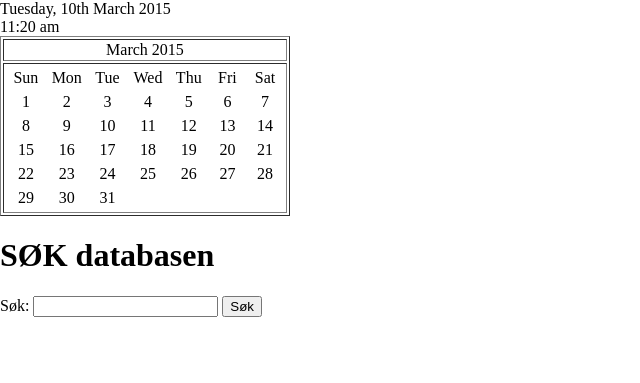
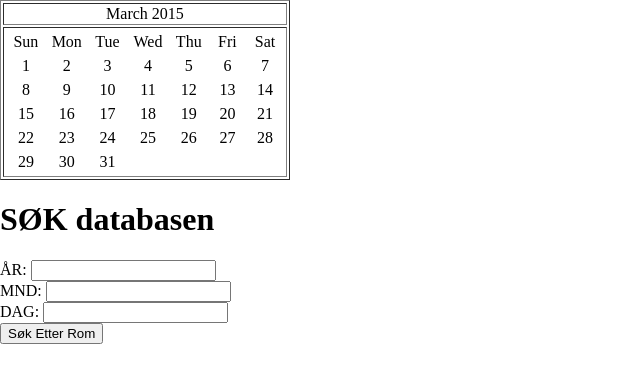
Before and after one commit to bim89/Iterativt-webprosjekt, a PHP site: page /Book.php in a window 1280 px wide. Shown: the top 383 px of the page, without its empty margins (0-640 px from the left). Run offline with PHP 8.4, Linux system fonts and the light colour scheme.

Commit message:
Book.php med Date spørring som matcher databsen

```diff
--- a/Book.php
+++ b/Book.php
@@ -7,20 +7,42 @@
 	mysql_connect($host, $user, $pass);
 	mysql_select_db($mysql_db);
 
-	if (isset ($_POST['sok'])) {
+	/*if (isset ($_POST['sok'])) {
 		$sok = $_POST['sok'];
-	$sql = "SELECT id, name, plass, status FROM rom where status = 'ledig'";
+	$sql = "SELECT * FROM rom";
 	$res = mysql_query($sql);
 	if (mysql_num_rows($res) > 0){
 	while ($row = mysql_fetch_assoc($res)) {
 		echo  "Rom nummer : " . $row['id']." " ."Navn på Rom: " . $row['name']. " ". "Plass til: ". $row['plass']. " " ."status: ". $row['status']. '<br>';
 	}
 	}
+}*/
+
+/*$timestamp = date('Y-m-d G:i:s');*/
+if (isset ($_POST['aar'])) {
+    $aar = $_POST['aar'];
+    $mnd = $_POST['mnd'];
+    $dag = $_POST['dag'];
+
+    $timestamp = $aar . "-" . $mnd . "-" . $dag . " " ."14:38:10";
+    echo $timestamp;
+
+
+  $sqlto = "SELECT * FROM bookinger WHERE slutt >= '".$timestamp."'";
+  $resu = mysql_query($sqlto);
+  if (mysql_num_rows($resu) > 0){
+  while ($rows = mysql_fetch_assoc($resu)) {
+    echo  "Rom nummer : " . $rows['id']." " ."Studentnr: " . $rows['studentnr']. " ". "Starttid: ". $rows['start']. " " ."Slutttid: ". $rows['slutt']. '<br>';
+    }
+  }
 }
+//$timestamp = date('Y-m-d G:i:s');
 
-echo date("l, jS F Y");
-echo '<br>';
-echo date("h:i a");
+//echo $timestamp;
+
+
+//echo '<br>';
+//echo date("h:i a");
 
 $month = date("n");
 $year = date("Y");
@@ -146,15 +168,36 @@ body{
 </head>
 <body>
 
+
+
 <div id="wrap">
-	<div id="tekst">
+
 	<h1>SØK databasen</h1>
 </div>
-	<div id="loginfelt">
+
+  <div id="søketterrom">
+<form action="Book.php" method="POST">
+    ÅR: <input type="text" name="aar"/>
+   <br/>
+    MND: <input type="text" name="mnd"/>
+    <br/>
+    DAG: <input type="text" name="dag"/>
+     <br/>
+    <input type="submit" value="Søk Etter Rom"/>
+
+
+	 <!--<div id="loginfelt">
 <form action="Book.php" method="POST">
     Søk: <input type="text" name="sok"/>
 
     <input type="submit" value="Søk"/>
+
+    <div id="loginfelt2">
+    <form action="Book.php" method="POST">
+    Søk: <input type="text" name="sokbook"/>
+
+    <!--<input type="submit" value="Søk2"/>!-->
+
 </form>
 </div>
 </body>
```
